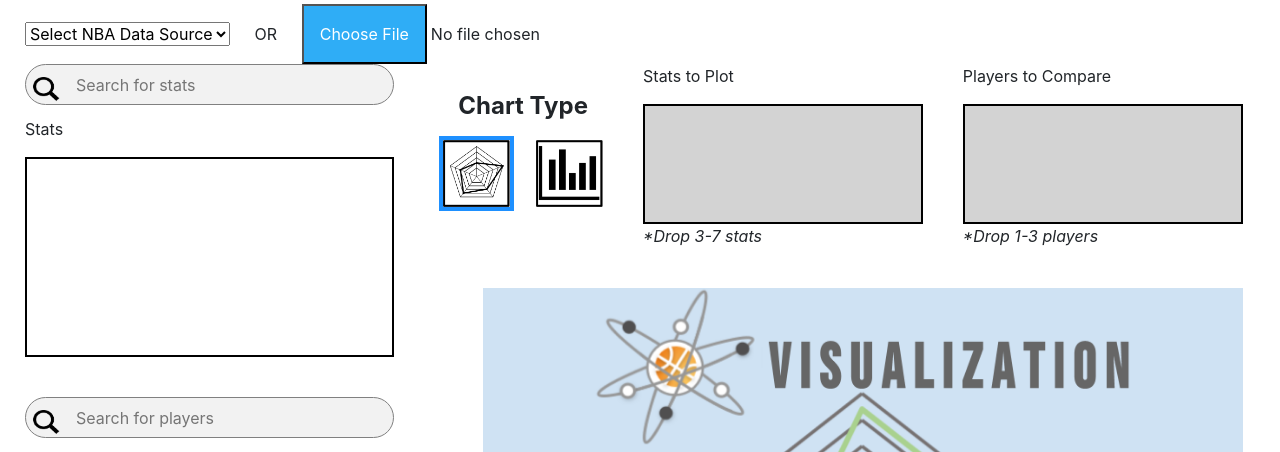
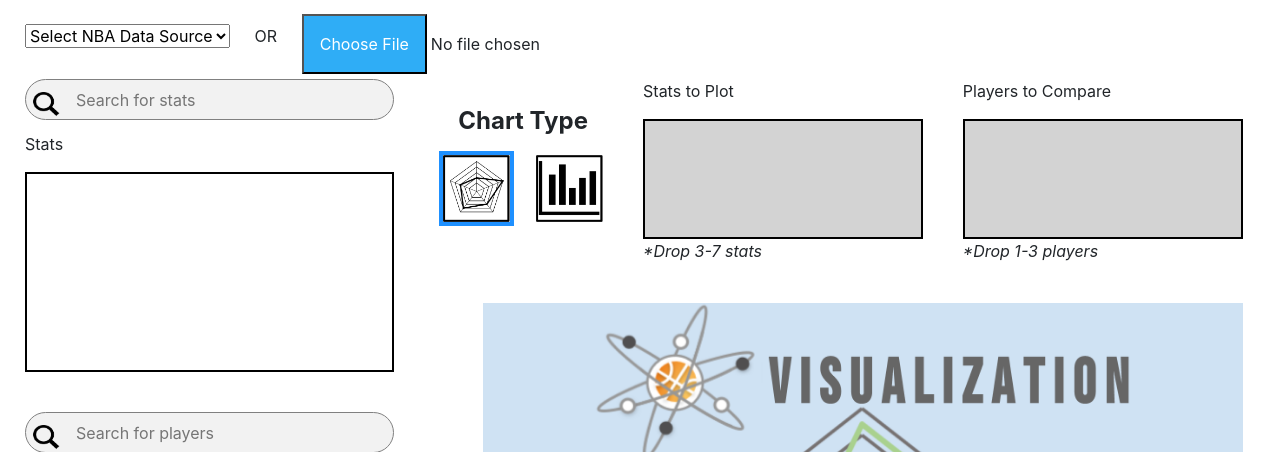
Before and after one commit to court-science/web-platform, a Flask app: page / in a window 1280 px wide. Shown: the part 1122-1574 px from the top of the page. Run offline with Flask 2, Linux system fonts and the light colour scheme; some libraries are stand-ins or nearby versions.

Commit message:
comment out console.logs and add table call to template.html

```diff
--- a/templates/index.html
+++ b/templates/index.html
@@ -57,8 +57,8 @@
         </div>
         <br><br>
         <div style="margin-bottom: 50px; height: 70px">
-        <div style="float: left; width: 100%">
-        <div style="float: left; margin-right: 2%; margin-top: 18px;">
+        <div id="datasource" style="float: left; width: 100%; margin-top: 10px; margin-bottom: 5px;">
+        <div style="float: left; margin-right: 2%; margin-top: inherit; margin-bottom: inherit;">
         <select id="drop-down" name="Data selection">
             <option value="">Select NBA Data Source</option>
             <option value="https://raw.githubusercontent.com/court-science/MVP/master/NBA%20Data/2019-2020%20NBA%20Player%20Stats.xlsx%20-%20Sheet1.csv">2019-2020 NBA Season</option>
@@ -66,7 +66,7 @@
             <option value="https://raw.githubusercontent.com/court-science/MVP/master/NBA%20Data/nba_draft_combine_all_years.csv">NBA Draft Combine</option>
         </select>
         </div>
-        <div style="float: left; margin-right: 2%; margin-top: 18px;"><p>OR</p></div>
+        <div style="float: left; margin-right: 2%; margin-bottom: inherit; margin-top: inherit;"><p style="margin-bottom: 0px;">OR</p></div>
         <div style="float: left;"><input type="file" id="test" name="myCSV" accept=".csv"></div>
         </div>
         </div>
@@ -230,18 +230,18 @@
     // Parse JSON string into object
         var JSON_parsed = JSON.parse(response);
         var stat_to_search = stat.toUpperCase();
-        console.log(JSON_parsed.hasOwnProperty(stat_to_search));
+        //console.log(JSON_parsed.hasOwnProperty(stat_to_search));
         if (JSON_parsed.hasOwnProperty(stat_to_search)) {
             document.getElementById(id).title = JSON_parsed[stat_to_search];
-            console.log(document.getElementById(id).title);
+            //console.log(document.getElementById(id).title);
         }
-        console.log(JSON_parsed);
+        //console.log(JSON_parsed);
     });
     }
 
 
     function main(data) {
-        console.log(data);
+        //console.log(data);
         //var parsed_df = [[]];
         var lst_stats = [window.name_index];
         var lst_players = [];
@@ -343,7 +343,7 @@
                 let df = results['data'];
                 window.num_players = df.length - 1;
                 let headers = df[0];
-                console.log(headers);
+                //console.log(headers);
                 let sample_data = df[1];
                 let num_str = "0123456789";
                 let headers_filtered = [];
@@ -366,7 +366,7 @@
                     alert("Please include a 'player name' column in your spreadsheet to identify players!")
                 } else {
                     window.num_stats = headers_filtered.length;
-                    console.log(headers_filtered);
+                    //console.log(headers_filtered);
 
                     //let inner_div = document.getElementById("inner-div");
                     //inner_div.remove();
@@ -405,6 +405,8 @@
                     console.log(div_to_add);
 
                      */
+
+                    drawTableFromCSV(df);
 
                     for (let i=0; i < headers_filtered.length; i++) {
                         /*
@@ -455,7 +457,7 @@
                         let name = "'name" + String(count) + "'";
                         let name_attr = "'" + player_name + "'";
                         let string_to_add = "<button type='button' style='margin-right: 2%; margin-bottom: 2%' class='btn btn-primary' ondragover='disableDrop(event)' ondrop='disableDrop(event)' name=" + name_attr + " draggable='true' ondragstart='drag(event)' id=" + name + " value=" + "'"+ i + "'>" + player_name + "</button>";
-                        console.log(string_to_add);
+                        //console.log(string_to_add);
                         players_drag.insertAdjacentHTML('beforeend', string_to_add);
                         count++;
                     }
```
